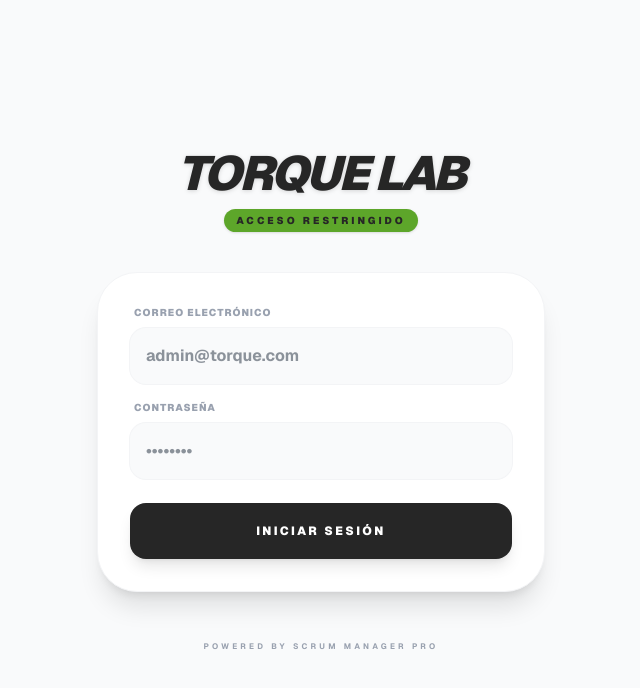
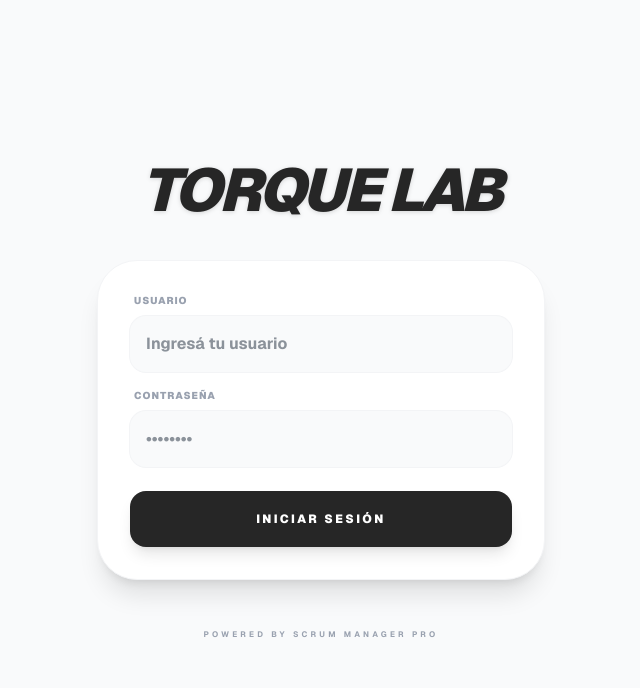
Before and after one commit to delpuuu/Scrum-Manager, a Next.js app: page /login in a window 1280 px wide. Shown: the top 688 px of the page, without its empty margins (319-959 px from the left). Built offline with nearby package versions, Linux system fonts and the light colour scheme.

Commit message:
Solucion 3 login

```diff
--- a/app/login/page.tsx
+++ b/app/login/page.tsx
@@ -5,7 +5,7 @@
 import { currentConfig } from "@/lib/tenantConfig";
 
 export default function LoginPage() {
-  const [email, setEmail] = useState('');
+  const [username, setUsername] = useState('');
   const [password, setPassword] = useState('');
   const [error, setError] = useState('');
   const [isLoading, setIsLoading] = useState(false);
@@ -14,22 +14,21 @@
   const handleSubmit = async (e: React.FormEvent) => {
     e.preventDefault();
     setIsLoading(true);
-    setError(''); // Limpiamos errores previos
+    setError('');
 
     try {
       const res = await fetch('/api/auth/login', {
         method: 'POST',
         headers: { 'Content-Type': 'application/json' },
-        body: JSON.stringify({ email, password }),
+        // Mandamos 'username' bajo la llave 'email' porque así se llama la columna en tu DB de Prisma
+        body: JSON.stringify({ email: username, password }),
       });
 
       const data = await res.json();
 
       if (res.ok) {
-        // Redirección exitosa, no hace falta quitar el loading porque desmonta la página
         router.push('/admin/dashboard');
       } else {
-        // Acá estaba el bug: Liberamos el estado y mostramos el error
         setError(data.error || 'Credenciales inválidas');
         setIsLoading(false);
       }
@@ -44,12 +43,9 @@
       <div className="w-full max-w-md">
 
         <header className="text-center mb-10">
-          <h1 className="text-5xl font-black tracking-tighter uppercase italic drop-shadow-sm" style={{ color: "var(--color-secondary)" }}>
+          <h1 className="text-6xl font-black tracking-tighter uppercase italic drop-shadow-sm" style={{ color: "var(--color-secondary)" }}>
             {currentConfig.tenantName}
           </h1>
-          <div className="mt-3 inline-block bg-[var(--color-primary)] text-[var(--color-secondary)] text-[10px] font-black px-3 py-1 rounded-full uppercase tracking-[0.3em] shadow-sm">
-            Acceso Restringido
-          </div>
         </header>
 
         <form onSubmit={handleSubmit} className="bg-white p-8 rounded-[2.5rem] shadow-xl border border-gray-100 space-y-6">
@@ -63,16 +59,16 @@
           <div className="space-y-4">
             <div>
               <label className="text-[10px] text-gray-400 uppercase font-black tracking-widest block mb-2 ml-1">
-                Correo Electrónico
+                Usuario
               </label>
               <input
-                type="email"
+                type="text"
                 required
-                value={email}
-                onChange={(e) => setEmail(e.target.value)}
+                value={username}
+                onChange={(e) => setUsername(e.target.value)}
                 disabled={isLoading}
                 className="w-full bg-gray-50 border-none p-4 rounded-2xl font-bold text-gray-800 outline-none ring-1 ring-gray-100 focus:ring-2 focus:ring-[var(--color-primary)] transition-all disabled:opacity-50"
-                placeholder="admin@torque.com"
+                placeholder="Ingresá tu usuario"
               />
             </div>
 
```
